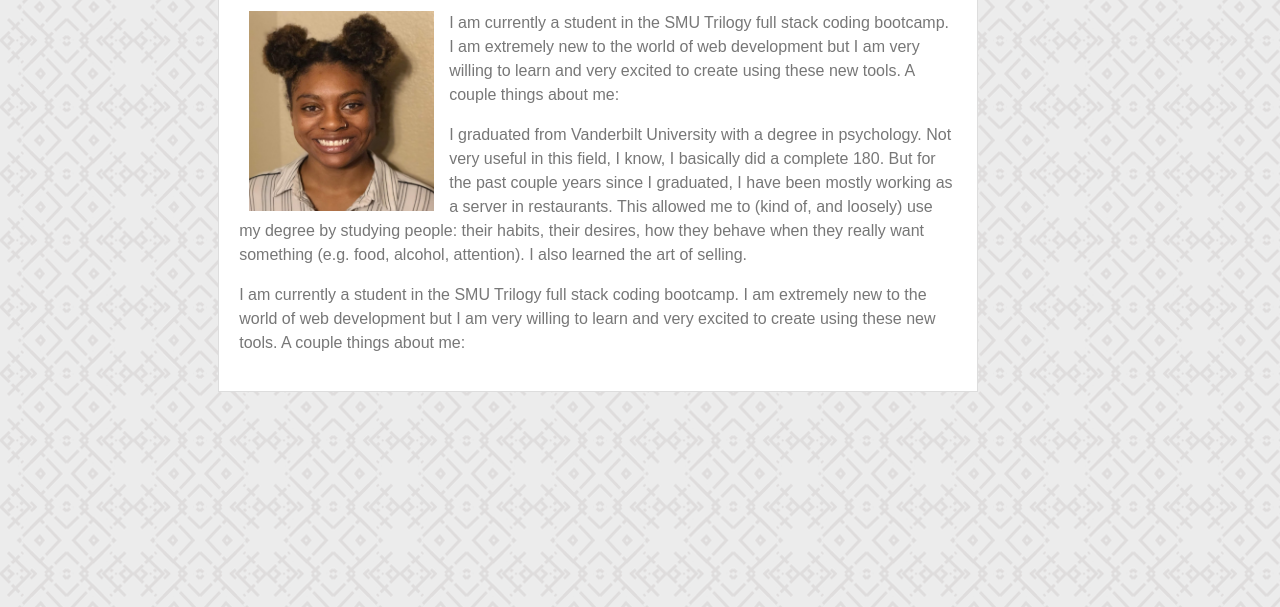
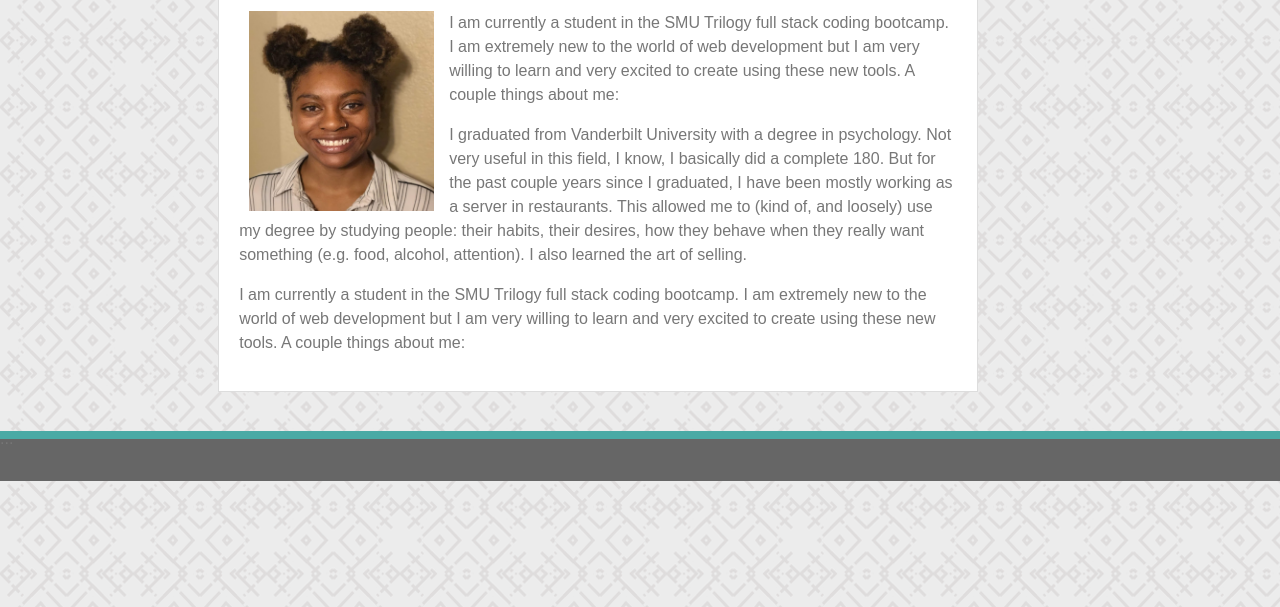
Before and after one commit to kayla8693/Responsive-Portfolio1, a plain HTML site: page index.html in a window 1280 px wide. Shown: the part 193-800 px from the top of the page. Drawn offline with nearby package versions, Linux system fonts and the light colour scheme.

Commit message:
added sticky footer

```diff
--- a/assets/css/style.css
+++ b/assets/css/style.css
@@ -56,3 +56,11 @@ body {
     text-align: center;
     padding-top: 3px;
 }
+
+
+footer {
+    height: 50px;
+    width: 100%;
+    background: #666666;
+    border-top: 8px solid #4aaaa5;
+    margin-top: -20px;
--- a/index.html
+++ b/index.html
@@ -60,5 +60,11 @@
   </div>
   </div>
 
+  <div class="sticky-bottom">...
+
+    <footer class="footer"></footer>
+
+</div>
+
 </body>
 </html>
```
Also changed, not shown: contact.html (+4 -1 lines), portfolio.html (+4 -0 lines).
